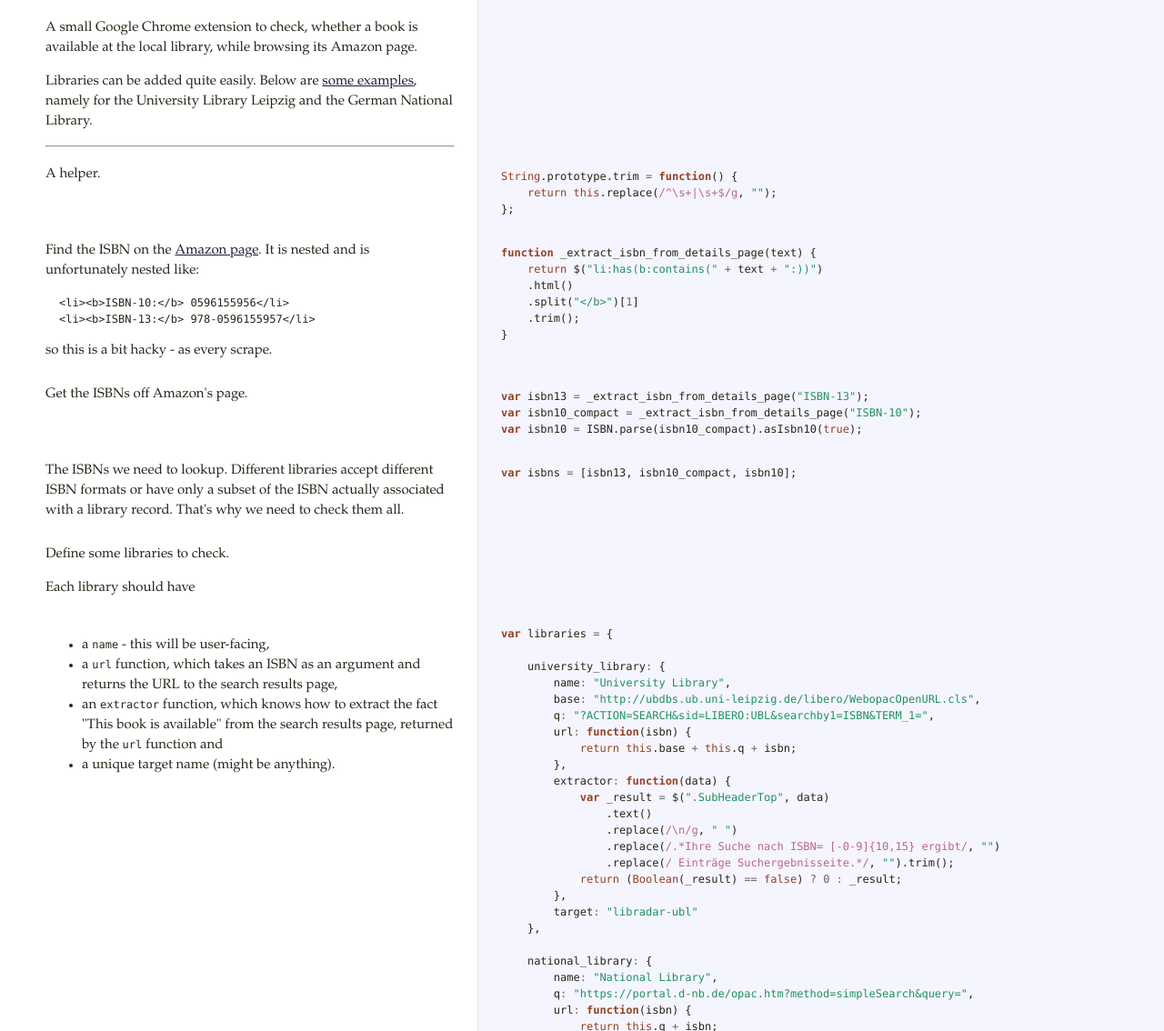
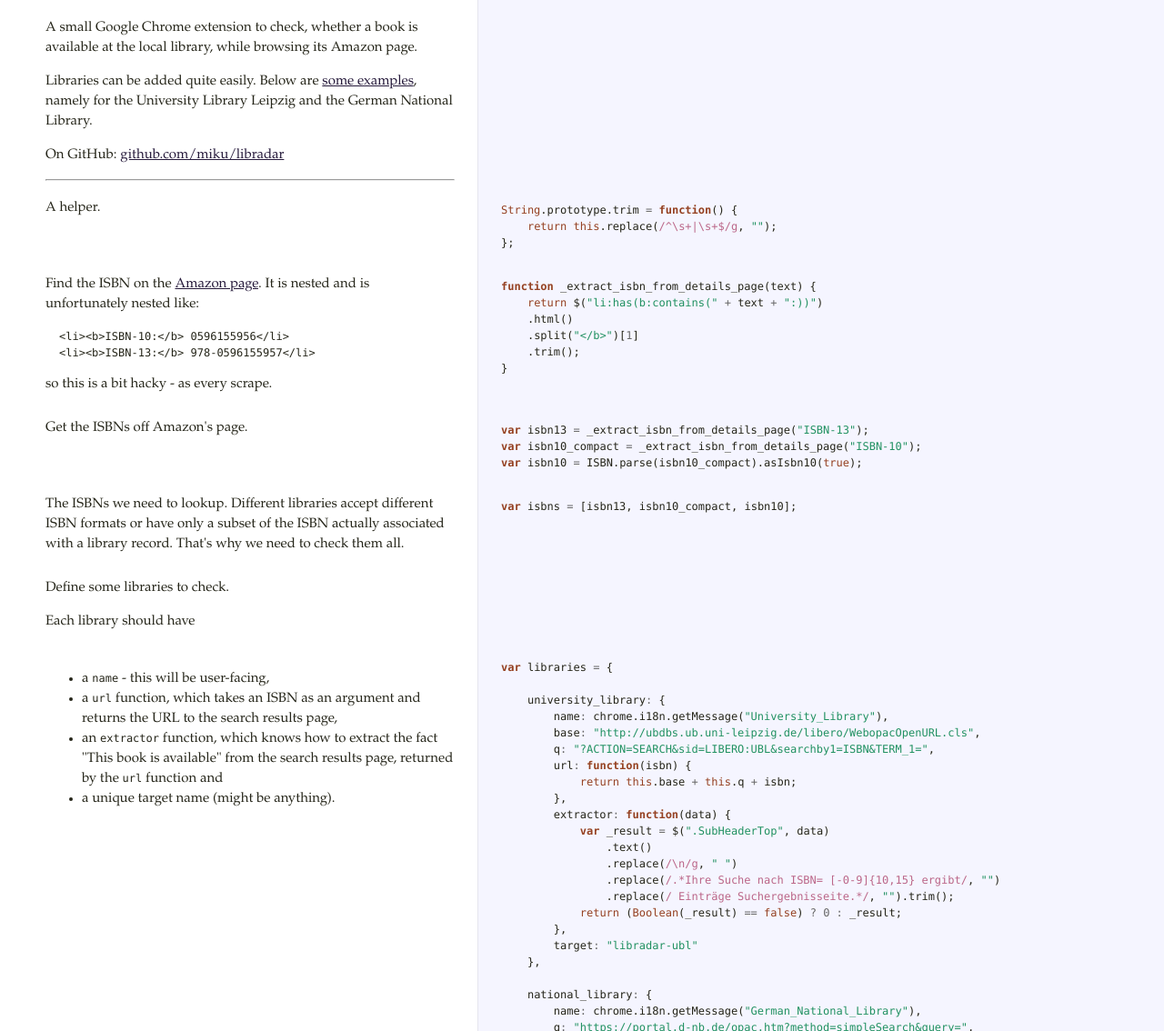
Before and after one commit to miku/libradar, a plain HTML site: page libradar/docs/libradar.html in a window 1280 px wide. Shown: the part 166-1300 px from the top of the page at 91% size. Drawn offline with Linux system fonts and the light colour scheme.

Commit message:
documentation

```diff
--- a/libradar/_locales/en/messages.json
+++ b/libradar/_locales/en/messages.json
@@ -1,6 +1,6 @@
 {
     "ext_description": {
-        "message": "Displays the availability of a book in the University Library Leipzig and the German National Library on the books Amazon page.",
+        "message": "Displays the availability of a book in the University Library Leipzig and the German National Library on the book's Amazon page.",
         "description": "What gets displayed in chrome://extensions/"
     },
     "University_Library": {
--- a/libradar/docs/libradar.html
+++ b/libradar/docs/libradar.html
@@ -3,6 +3,8 @@ at the local library, while browsing its Amazon page.</p>
 
 <p>Libraries can be added quite easily. Below are <a href="#section-7">some examples</a>,
 namely for the University Library Leipzig and the German National Library.</p>
+
+<p>On GitHub: <a href="https://github.com/miku/libradar">github.com/miku/libradar</a></p>
 
 <hr />             </td>             <td class="code">               <div class="highlight"><pre></pre></div>             </td>           </tr>                               <tr id="section-3">             <td class="docs">               <div class="pilwrap">                 <a class="pilcrow" href="#section-3">&#182;</a>               </div>               <p>A helper.</p>             </td>             <td class="code">               <div class="highlight"><pre><span class="nb">String</span><span class="p">.</span><span class="nx">prototype</span><span class="p">.</span><span class="nx">trim</span> <span class="o">=</span> <span class="kd">function</span><span class="p">()</span> <span class="p">{</span>
     <span class="k">return</span> <span class="k">this</span><span class="p">.</span><span class="nx">replace</span><span class="p">(</span><span class="sr">/^\s+|\s+$/g</span><span class="p">,</span> <span class="s2">&quot;&quot;</span><span class="p">);</span>
@@ -35,7 +37,7 @@ a library record. That's why we need to check them all.</p>             </td>
 </ul>             </td>             <td class="code">               <div class="highlight"><pre><span class="kd">var</span> <span class="nx">libraries</span> <span class="o">=</span> <span class="p">{</span>
 
     <span class="nx">university_library</span><span class="o">:</span> <span class="p">{</span>
-        <span class="nx">name</span><span class="o">:</span> <span class="s2">&quot;University Library&quot;</span><span class="p">,</span>
+        <span class="nx">name</span><span class="o">:</span> <span class="nx">chrome</span><span class="p">.</span><span class="nx">i18n</span><span class="p">.</span><span class="nx">getMessage</span><span class="p">(</span><span class="s2">&quot;University_Library&quot;</span><span class="p">),</span>
         <span class="nx">base</span><span class="o">:</span> <span class="s2">&quot;http://ubdbs.ub.uni-leipzig.de/libero/WebopacOpenURL.cls&quot;</span><span class="p">,</span>
         <span class="nx">q</span><span class="o">:</span> <span class="s2">&quot;?ACTION=SEARCH&amp;sid=LIBERO:UBL&amp;searchby1=ISBN&amp;TERM_1=&quot;</span><span class="p">,</span>
         <span class="nx">url</span><span class="o">:</span> <span class="kd">function</span><span class="p">(</span><span class="nx">isbn</span><span class="p">)</span> <span class="p">{</span>
@@ -53,7 +55,7 @@ a library record. That's why we need to check them all.</p>             </td>
     <span class="p">},</span>
 
     <span class="nx">national_library</span><span class="o">:</span> <span class="p">{</span>
-        <span class="nx">name</span><span class="o">:</span> <span class="s2">&quot;National Library&quot;</span><span class="p">,</span>
+        <span class="nx">name</span><span class="o">:</span> <span class="nx">chrome</span><span class="p">.</span><span class="nx">i18n</span><span class="p">.</span><span class="nx">getMessage</span><span class="p">(</span><span class="s2">&quot;German_National_Library&quot;</span><span class="p">),</span>
         <span class="nx">q</span><span class="o">:</span> <span class="s2">&quot;https://portal.d-nb.de/opac.htm?method=simpleSearch&amp;query=&quot;</span><span class="p">,</span>
         <span class="nx">url</span><span class="o">:</span> <span class="kd">function</span><span class="p">(</span><span class="nx">isbn</span><span class="p">)</span> <span class="p">{</span>
             <span class="k">return</span> <span class="k">this</span><span class="p">.</span><span class="nx">q</span> <span class="o">+</span> <span class="nx">isbn</span><span class="p">;</span>
@@ -65,7 +67,7 @@ a library record. That's why we need to check them all.</p>             </td>
     <span class="p">},</span>
 
 <span class="p">}</span></pre></div>             </td>           </tr>                               <tr id="section-9">             <td class="docs">               <div class="pilwrap">                 <a class="pilcrow" href="#section-9">&#182;</a>               </div>               <p>A poor man's progress bar.</p>             </td>             <td class="code">               <div class="highlight"><pre><span class="kd">function</span> <span class="nx">_dot_plus</span><span class="p">()</span> <span class="p">{</span>
-    <span class="nx">$</span><span class="p">(</span><span class="s2">&quot;#libradar-status&quot;</span><span class="p">).</span><span class="nx">html</span><span class="p">(</span> <span class="nx">$</span><span class="p">(</span><span class="s2">&quot;#libradar-status&quot;</span><span class="p">).</span><span class="nx">html</span><span class="p">()</span> <span class="o">+</span> <span class="s2">&quot; &amp;#x25FC; &quot;</span><span class="p">);</span>
+    <span class="nx">$</span><span class="p">(</span><span class="s2">&quot;#libradar-status&quot;</span><span class="p">).</span><span class="nx">html</span><span class="p">(</span><span class="nx">$</span><span class="p">(</span><span class="s2">&quot;#libradar-status&quot;</span><span class="p">).</span><span class="nx">html</span><span class="p">()</span> <span class="o">+</span> <span class="s2">&quot; &amp;#x25FC; &quot;</span><span class="p">);</span>
 <span class="p">}</span>
 
 <span class="kd">function</span> <span class="nx">_dot_minus</span><span class="p">()</span> <span class="p">{</span>
--- a/libradar/libradar.js
+++ b/libradar/libradar.js
@@ -6,6 +6,8 @@
 //
 // Libraries can be added quite easily. Below are [some examples](#section-7),
 // namely for the University Library Leipzig and the German National Library.
+//
+// On GitHub: [github.com/miku/libradar](https://github.com/miku/libradar)
 //
 // ----
 
```
